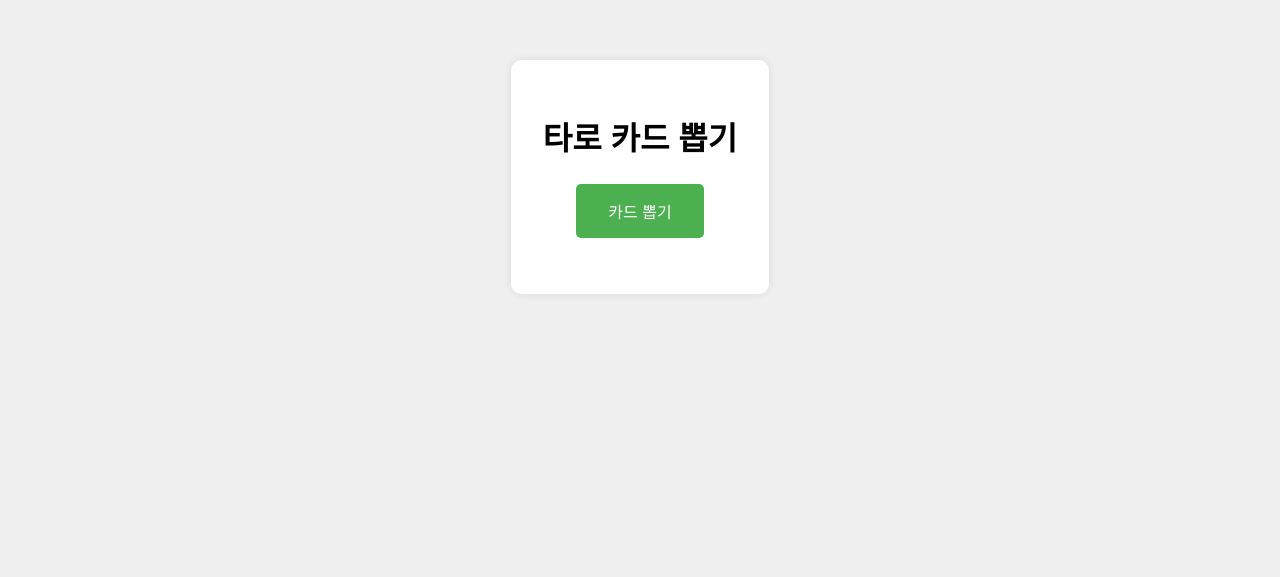
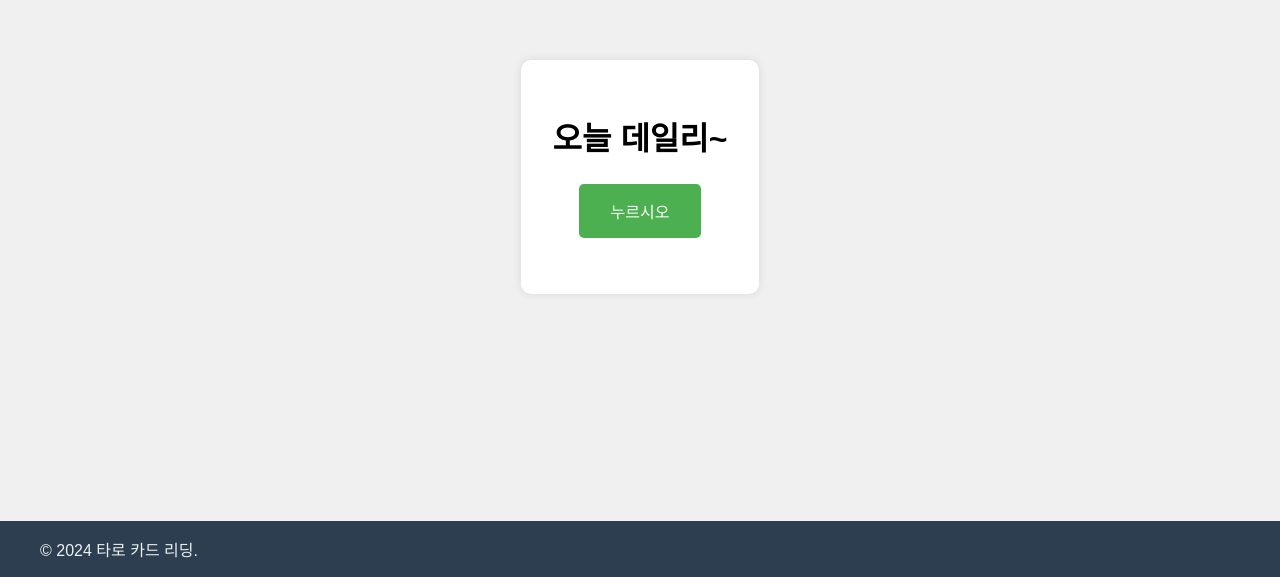
Before and after one commit to CheHyeonYeong/tarot, a plain HTML site: page index.html in a window 1280 px wide. Shown: the part 223-800 px from the top of the page. Drawn offline with Linux system fonts and the light colour scheme.

Commit message:
feat : new footer

```diff
--- /dev/null
+++ b/index.css
@@ -0,0 +1,64 @@
+
+body {
+    font-family: Arial, sans-serif;
+    display: flex;
+    justify-content: center;
+    align-items: center;
+    height: 100vh;
+    margin: 0;
+    background-color: #f0f0f0;
+}
+.container {
+    text-align: center;
+    background-color: white;
+    padding: 2rem;
+    border-radius: 10px;
+    box-shadow: 0 0 10px rgba(0,0,0,0.1);
+}
+button {
+    background-color: #4CAF50;
+    border: none;
+    color: white;
+    padding: 15px 32px;
+    text-align: center;
+    text-decoration: none;
+    display: inline-block;
+    font-size: 16px;
+    margin: 4px 2px;
+    cursor: pointer;
+    border-radius: 5px;
+}
+#cardResult {
+    margin-top: 20px;
+}
+#cardImage {
+    max-width: 200px;
+    margin-top: 20px;
+}
+footer {
+background-color: #2c3e50;
+color: #ecf0f1;
+text-align: center;
+padding: 1rem 0;
+position: fixed;
+bottom: 0;
+width: 100%;
+}
+.footer-content {
+max-width: 1200px;
+margin: 0 auto;
+display: flex;
+justify-content: space-between;
+align-items: center;
+}
+.footer-content p {
+margin: 0;
+}
+.social-links a {
+color: #ecf0f1;
+margin: 0 10px;
+text-decoration: none;
+}
+.social-links a:hover {
+color: #3498db;
+}
--- a/index.html
+++ b/index.html
@@ -3,54 +3,24 @@
 <head>
     <meta charset="UTF-8">
     <meta name="viewport" content="width=device-width, initial-scale=1.0">
+    <link href="index.css" rel="stylesheet" type="text/css" />
     <title>타로 카드 뽑기</title>
-    <style>
-        body {
-            font-family: Arial, sans-serif;
-            display: flex;
-            justify-content: center;
-            align-items: center;
-            height: 100vh;
-            margin: 0;
-            background-color: #f0f0f0;
-        }
-        .container {
-            text-align: center;
-            background-color: white;
-            padding: 2rem;
-            border-radius: 10px;
-            box-shadow: 0 0 10px rgba(0,0,0,0.1);
-        }
-        button {
-            background-color: #4CAF50;
-            border: none;
-            color: white;
-            padding: 15px 32px;
-            text-align: center;
-            text-decoration: none;
-            display: inline-block;
-            font-size: 16px;
-            margin: 4px 2px;
-            cursor: pointer;
-            border-radius: 5px;
-        }
-        #cardResult {
-            margin-top: 20px;
-        }
-        #cardImage {
-            max-width: 200px;
-            margin-top: 20px;
-        }
-    </style>
+
 </head>
 <body>
     <div class="container">
-        <h1>타로 카드 뽑기</h1>
-        <button onclick="drawCard()">카드 뽑기</button>
+        <h1>오늘 데일리~</h1>
+        <button id="cardBtn" onclick="drawCard()">누르시오</button>
         <div id="cardResult"></div>
         <img id="cardImage" src="" alt="타로 카드" style="display: none;">
     </div>
 
+    <footer>
+        <div class="footer-content">
+            <p>&copy; 2024 타로 카드 리딩.</p>
+
+        </div>
+    </footer>
     <script>
         const tarotCards = [
             // 메이저 아르카나 (0-21)
@@ -144,9 +114,12 @@
         ];
 
         function drawCard() {
+            const cardBtn = document.getElementById('cardBtn');
             const randomCard = tarotCards[Math.floor(Math.random() * tarotCards.length)];
             const resultDiv = document.getElementById('cardResult');
             const cardImage = document.getElementById('cardImage');
+
+            cardBtn.style.display = 'none';
 
             resultDiv.innerHTML = `<h2>${randomCard.name}</h2><p>${randomCard.meaning}</p>`;
             cardImage.src = randomCard.image;
```
Lines whose indentation alone changed are shown as unchanged.
